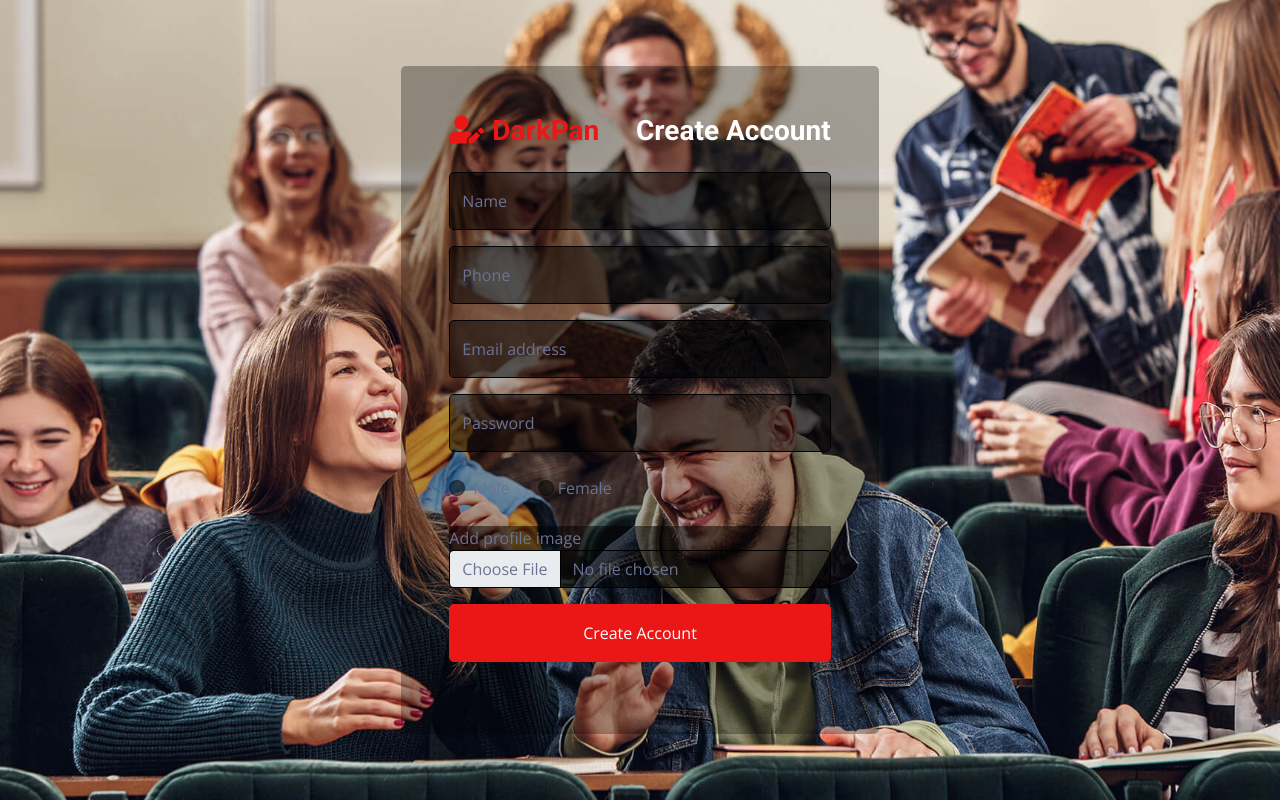
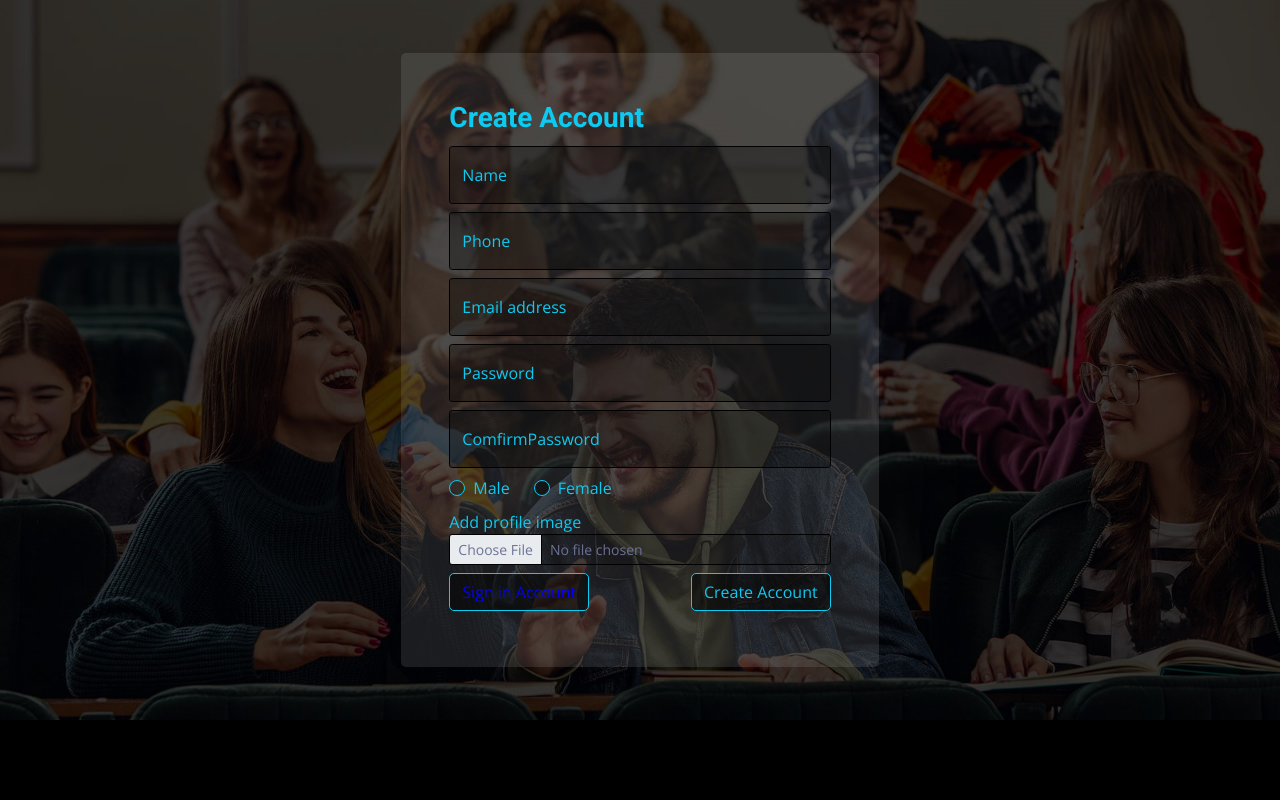
Before and after one commit to Chhaiya-Sophorn/g5-e-learning, a PHP site: page /signup in a window 1280 px wide. Run offline with PHP 8.4, Linux system fonts and the light colour scheme; some libraries are stand-ins or nearby versions.

Commit message:
[imp] improve process signup -207

```diff
--- a/controllers/admin/courses/create_course.controller.php
+++ b/controllers/admin/courses/create_course.controller.php
@@ -1,7 +1,7 @@
 
 <?php
-     require '../../models/admin.model.php';
-     require '../../database/database.php';
+     require '../../../models/admin.model.php';
+     require '../../../database/database.php';
      if($_SERVER['REQUEST_METHOD'] == 'POST'){
 
           $title = htmlspecialchars($_POST["title"]);
--- a/controllers/students/signin/access.controller.php
+++ b/controllers/students/signin/access.controller.php
@@ -1,6 +1,6 @@
 <?php
 require_once 'database/database.php';
-require_once 'models/user.model.php';
+require_once 'models/student.model.php';
 
 if ($_SERVER['REQUEST_METHOD'] == 'POST') {
     $email = $_POST['email'];
--- a/views/students/home.view.php
+++ b/views/students/home.view.php
@@ -165,7 +165,6 @@
 <!-- **************** MAIN CONTENT START **************** -->
 <!-- =======================
 Main Banner START -->
-<?php require 'views/students/payments/payment.view.php' ?>
 <!-- ......................................................................... -->
 <section class="bg-light">
 	<div class="container pt-5 mt-0 mt-lg-5">
--- a/views/students/profile.view.php
+++ b/views/students/profile.view.php
@@ -15,7 +15,7 @@
 <?php
 require "layouts/header.php";
 require 'database/database.php';
-require 'models/user.model.php';
+require 'models/student.model.php';
 
 if($_SERVER['REQUEST_METHOD'] == 'POST'){
   $student = getStudent($_POST['id']);
--- a/views/students/signin.view.php
+++ b/views/students/signin.view.php
@@ -1,3 +1,4 @@
+
 <!DOCTYPE html>
 <html lang="en">
 
--- a/views/students/signup.view.php
+++ b/views/students/signup.view.php
@@ -33,59 +33,78 @@
 
 <body style="background-image: url('assets/images/bg/02.jpg'); background-size: cover; background-repeat: no-repeat;">
 <div class="container-fluid position-relative d-flex p-0">
-    <!-- Spinner Start -->
-    <div id="spinner" class="show bg-white position-fixed translate-middle w-100 vh-100 top-50 start-50 d-flex align-items-center justify-content-center">
-        <div class="spinner-border text-primary" style="width: 3rem; height: 3rem;" role="status">
-            <span class="sr-only">Loading...</span>
-        </div>
-    </div>
-    <!-- Spinner End -->
-
 
     <!-- Sign In Start -->
-    <div class="container-fluid">
-        <div class="row h-100 align-items-center justify-content-center" style="min-height: 100vh;">
-            <div class="col-12 col-sm-8 col-md-6 col-lg-5 col-lg-4">
-                <div class="rounded p-4 p-sm-5 my-4 mx-3 shadhow-lg" style="background-color: rgba(0, 0, 0, 0.3);">
-                    <div class="d-flex align-items-center justify-content-between mb-3">
-                        <a href="index.html" class="">
-                            <h3 class="text-primary"><i class="fa fa-user-edit me-2"></i>DarkPan</h3>
-                        </a>
-                        <h3>Create Account</h3>
+    <div class="container-fluid ">
+        <div class="row h-100 align-items-center justify-content-center " style="min-height: 90vh;">
+            <div class="col-12 col-sm-8 col-md-6 col-lg-5 col-lg-4 ">
+                <div class="rounded p-2 p-sm-5 my-4 mx-3 shadhow-lgbd" style="background-color: rgba(255, 255, 255,0.1);">
+                    <div class="d-flex align-items-center justify-content-between mb-1">
+                        <h3 class="text-info">Create Account</h3>
                     </div>
-                    <form action="/create_student" method="post" enctype="multipart/form-data">
-                        <div class="form-floating mb-3 " >
-                            <input type="name" class="form-control" id="floatingInput" placeholder="name" style="background-color: rgba(0, 0, 0, 0.5);" name='name'>
-                            <label for="floatingInput">Name</label>
+                    <?php
+
+                    $input =false;
+                    if($_SERVER['REQUEST_METHOD'] == 'POST'){
+                        $input = true;
+                        $require = requireInformation($_POST['name'], $_POST['email'], $_POST['password'], $_POST['phone'],$_POST['password_comfirm']);
+                    }
+                    ?>
+                    <form action="/create_student" method="post" class='bd bd-info' enctype="multipart/form-data">
+                        <div class="form-floating mb-2 border-info rounded">
+                            <input type="text" name='refrash' hidden>
+                            <small class="form-text text-danger">
+                                <?php if($input==true){echo $require['name'];} ?>
+                            </small>
+                            <input type="name" class="form-control bd-primary form-control-sm" id="floatingInput" placeholder="Name" style="background-color: rgba(0,0,0,0.3); <?php if($input==true){if(strlen($require['name'])>0){echo 'border: 1px solid lightcoral;'; }}?>" name='name' value='<?php if($input==true){echo $_POST['name'];} ?>'>
+                            <label for="floatingInput" class="text-info" <?php if($input){if(strlen($require['name'])>0){echo 'hidden';}}?>>Name</label>
                         </div>
-                      <div class="form-floating mb-3 " >
-                            <input type="text" class="form-control" id="floatingInput" placeholder="phone" style="background-color: rgba(0, 0, 0, 0.5);" name='phone'>
-                            <label for="floatingInput">Phone</label>
+                        <div class="form-floating mb-2 border-info rounded">
+                            <small class="form-text text-danger">
+                                <?php if($input){echo $require['phone'];} ?>
+                            </small>
+                            <input type="text" class="form-control form-control-sm" id="floatingInput" placeholder="Phone" style="background-color: rgba(0, 0, 0, 0.3);<?php if($input){ if(strlen($require['phone'])>0){echo 'border: 1px solid lightcoral;';}}?>" name='phone' value="<?php if($input){echo $_POST['phone'];} ?>">
+                            <label for="floatingInput" class="text-info" <?php if($input){if(strlen($require['phone'])>0){echo 'hidden';}}?>>Phone</label>
                         </div>
-                        <div class="form-floating mb-3 " >
-                            <input type="email" class="form-control" id="floatingInput" placeholder="name@example.com" style="background-color: rgba(0, 0, 0, 0.5);" name='email'>
-                            <label for="floatingInput">Email address</label>
+                        <div class="form-floating mb-2 border-info rounded">
+                            <small class="form-text text-danger">
+                                <?php if($input){echo $require['email'];} ?>
+                            </small>
+                            <input type="email" class="form-control form-control-sm" id="floatingInput" placeholder="name@example.com" style="background-color: rgba(0, 0, 0, 0.3);<?php if($input){if(strlen($require['email'])>0){echo 'border: 1px solid lightcoral;';}}?>" name='email' value=' <?php if($input){echo $_POST['email'];} ?>'>
+                            <label for="floatingInput" class="text-info" <?php if($input){if(strlen($require['email'])>0){echo 'hidden';}}?>>Email address</label>
                         </div>
-                        <div class="form-floating mb-4">
-                            <input type="password" class="form-control" id="floatingPassword" placeholder="Password" style="background-color: rgba(0, 0, 0, 0.5);" name='password'>
-                            <label for="floatingPassword">Password</label>
+                        <div class="form-floating mb-2 border-info rounded">
+                            <small class="form-text text-danger">
+                                <?php if($input){echo $require['password'];} ?>
+                            </small>
+                            <input type="password" class="form-control form-control-sm" id="floatingPassword" placeholder="Password" style="background-color: rgba(0, 0, 0, 0.3);<?php if($input){if(strlen($require['password'])>0){echo 'border: 1px solid lightcoral;';}}?>" name='password' value='<?php if($input){echo $_POST['password'];} ?>'>
+                            <label for="floatingPassword" class="text-info" <?php if($input){if(strlen($require['password'])>0){echo 'hidden'; } }?>>Password</label>
                         </div>
-
-                        <div class="d-flex align-items-center mb-4">
-                            <div class="form-check">
-                                <input type="radio" class="form-check-input" id="exampleCheck1" style="background-color: rgba(0, 0, 0, 0.5);" name='gender' value='Male'>
-                                <label class="form-check-label" for="exampleCheck1">Male</label>
+                        <div class="form-floating mb-2 border-info rounded">
+                            <small class="form-text text-danger">
+                                <?php if($input){echo $require['password_comfirm'];} ?>
+                            </small>
+                            <input type="password" class="form-control form-control-sm " id="floatingPassword" placeholder="password_comfirm" style="background-color: rgba(0, 0, 0, 0.3);<?php if($input){if(strlen($require['password_comfirm'])>0){echo 'border: 1px solid lightcoral;';}}?>" name='password_comfirm' value='<?php if($input){echo $_POST['password_comfirm'];} ?>'>
+                            <label for="floatingPassword" class="text-info" <?php if($input){if(strlen($require['password_comfirm'])>0){echo 'hidden'; } }?>>ComfirmPassword</label>
+                        </div>
+                        <div class="d-flex align-items-center mb-2 gab-1">
+                            <div class="form-check me-4">
+                                <input type="radio" class="form-check-input border-info" id="maleRadio" name='gender' value='Male' style="background-color: rgba(0, 0, 0, 0.3);" <?php if($input){if($_POST['gender']=='Male'){echo 'checked';}} ?>>
+                                <label class="form-check-label text-info" for="maleRadio">Male</label>
                             </div>
                             <div class="form-check">
-                                <input type="radio" class="form-check-input m-1" id="exampleCheck1" style="background-color: rgba(0, 0, 0, 0.5);" name='gender' value='Female'>
-                                <label class="form-check-label" for="exampleCheck1">Female</label>
+                                <input type="radio" class="form-check-input border-info" id="femaleRadio" name='gender' value='Female' style="background-color: rgba(0, 0, 0, 0.3);" <?php if($input){if($_POST['gender']=='Female'){echo 'checked';}} ?>>
+                                <label class="form-check-label text-info" for="femaleRadio">Female</label>
                             </div>
                         </div>
-                        <div class="mb-3" style="background-color: rgba(0, 0, 0, 0.5);" >
-                            <label class="form-check-label" for="exampleCheck1">Add profile image</label>
-                            <input type="file" name='image' class="form-control" aria-label="file example" style="background-color: rgba(0, 0, 0, 0.1);">
+                        <div class="mb-2">
+                            <label class="form-check-label text-info " for="exampleCheck1">Add profile image</label>
+                            <input type="file" name='image' class="form-control form-control-sm" aria-label="file example" style="background-color: rgba(0, 0, 0, 0.1);">
                         </div>
-                        <button type="submit" class="btn btn-primary py-3 w-100 mb-4">Create Account</button>
+                        <div class="d-flex justify-content-between">
+                            <div class='btn h-10 w-20 mb-2 border-info' style="background-color: rgba(0, 0, 0, 0.5);"><a href="/signin" style="color: blue;" >Sign in Account</a></div>
+                            <button type="submit" class="btn h-10 w-20 mb-2 border-info text-info" style="background-color: rgba(0, 0, 0, 0.5);color: orange;">Create Account</button>
+                        </div>
                     </form>
 
                 </div>
```
Also changed, not shown: controllers/students/signup/create.user.controller.php (+27 -27 lines), models/student.model.php (added, +93 -0 lines), models/user.model.php (deleted, +0 -36 lines), assets/images/bg/02.jpg, uploading/10.jpg (added).
